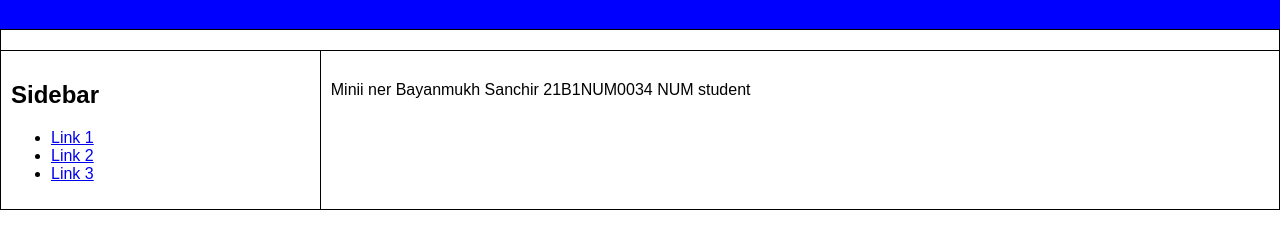
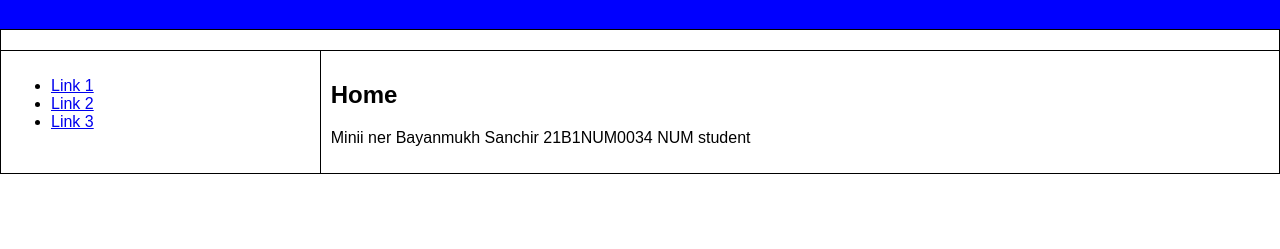
Before and after one commit to bsanchir/sanchir, a plain HTML site: page lab202.html in a window 1280 px wide. Shown: the part 71-320 px from the top of the page. Drawn offline with Linux system fonts and the light colour scheme.

Commit message:
Update lab202.html

```diff
--- a/lab202.html
+++ b/lab202.html
@@ -35,7 +35,6 @@
         </tr>
         <tr>
             <td style="width: 25%; vertical-align: top;">
-                <h2>Sidebar</h2>
                 <ul>
                     <li><a href="#link1">Link 1</a></li>
                     <li><a href="#link2">Link 2</a></li>
@@ -43,7 +42,7 @@
                 </ul>
             </td>
             <td style="width: 75%; vertical-align: top;">
-                <h2></h2>
+                <h2>Home</h2>
                 <p>Minii ner Bayanmukh Sanchir 21B1NUM0034 NUM student </p>
             </td>
         </tr>
```
